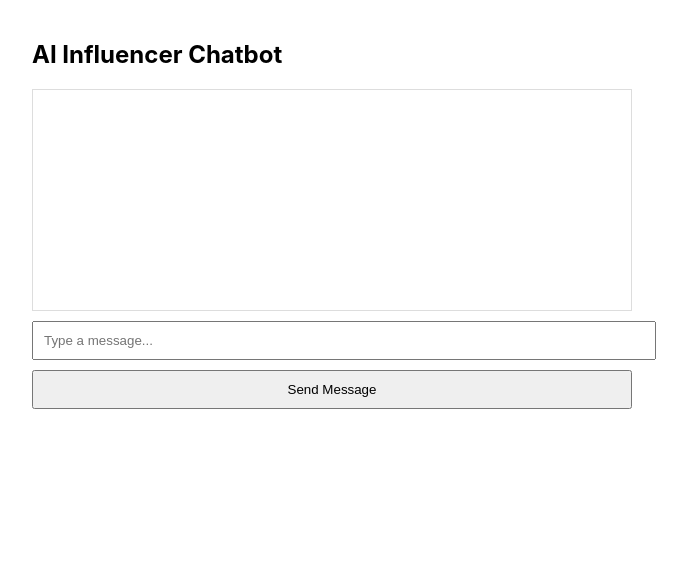
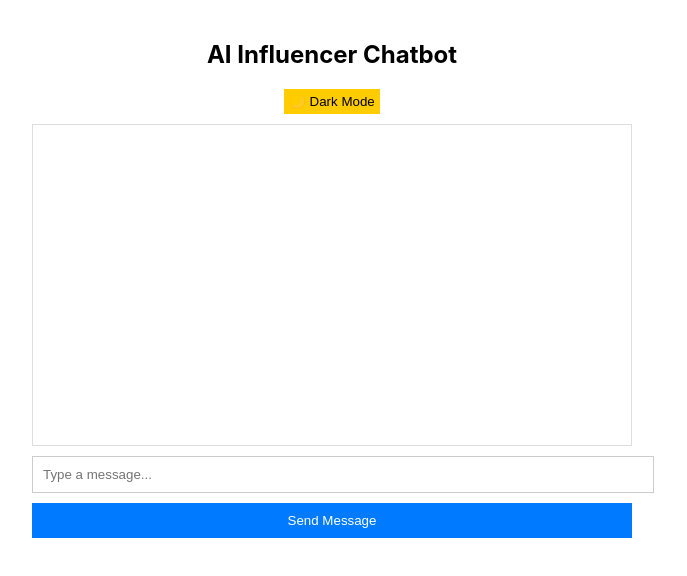
Before and after one commit to mainbitch95/ai-influencer-chatbot, a React (Create React App) app in the folder ai-influencer-ui/: page / in a window 1280 px wide. Shown: the top 576 px of the page, without its empty margins (308-995 px from the left). Built offline with nearby package versions, Linux system fonts and the light colour scheme.

Commit message:
UI Update: Chat bubbles, dark mode, typing indicator

```diff
--- a/ai-influencer-ui/src/App.js
+++ b/ai-influencer-ui/src/App.js
@@ -1,26 +1,41 @@
-import React, { useState } from "react";
+import React, { useState, useEffect, useRef } from "react";
+import ReactGA from "react-ga";
 import axios from "axios";
+
+// ✅ Google Analytics Setup
+const TRACKING_ID = "G-GCEKZZL7Y3";
+ReactGA.initialize(TRACKING_ID);
+ReactGA.pageview(window.location.pathname);
 
 function App() {
   const [message, setMessage] = useState(""); // User input
-  const [messages, setMessages] = useState([]); // Stores conversation history
-  const [loading, setLoading] = useState(false); // Loading state
+  const [messages, setMessages] = useState([]); // Chat history
+  const [loading, setLoading] = useState(false); // Typing indicator
+  const [darkMode, setDarkMode] = useState(false); // Dark mode toggle
+  const chatEndRef = useRef(null); // Scroll to bottom
+
+  useEffect(() => {
+    // Scroll to the latest message when messages update
+    chatEndRef.current?.scrollIntoView({ behavior: "smooth" });
+  }, [messages]);
+
+  const toggleDarkMode = () => {
+    setDarkMode(!darkMode);
+  };
 
   const sendMessage = async () => {
     if (!message.trim()) return; // Prevent empty messages
     setLoading(true);
 
+    const userMessage = { text: message, sender: "User" };
+    setMessages((prevMessages) => [...prevMessages, userMessage]);
+
     try {
       const BACKEND_URL = process.env.REACT_APP_BACKEND_URL || "https://ai-influencer-chatbot.onrender.com";
       const res = await axios.post(`${BACKEND_URL}/chat`, { message });
 
-      setMessages((prevMessages) => [
-        ...prevMessages,
-        { text: message, sender: "User" },
-        { text: res.data.response, sender: "AI" }
-      ]);
-
-      setMessage(""); // Clear input field after sending
+      const aiMessage = { text: res.data.response, sender: "AI" };
+      setMessages((prevMessages) => [...prevMessages, aiMessage]);
     } catch (error) {
       console.error("Error sending message:", error);
       setMessages((prevMessages) => [
@@ -29,31 +44,50 @@ function App() {
       ]);
     } finally {
       setLoading(false);
+      setMessage(""); // Clear input field
     }
   };
 
   return (
-    <div style={{ maxWidth: "600px", margin: "auto", padding: "20px" }}>
+    <div className={`chat-container ${darkMode ? "dark" : ""}`} style={styles.container}>
       <h2>AI Influencer Chatbot</h2>
-      <div style={{ border: "1px solid #ddd", padding: "10px", minHeight: "200px", marginBottom: "10px" }}>
+      <button onClick={toggleDarkMode} style={styles.toggleButton}>
+        {darkMode ? "☀️ Light Mode" : "🌙 Dark Mode"}
+      </button>
+      <div style={styles.chatBox}>
         {messages.map((msg, index) => (
-          <div key={index} style={{ textAlign: msg.sender === "User" ? "right" : "left", margin: "5px 0" }}>
+          <div key={index} style={{ ...styles.message, ...(msg.sender === "User" ? styles.userMessage : styles.aiMessage) }}>
             <strong>{msg.sender}:</strong> {msg.text}
           </div>
         ))}
+        {loading && <div style={styles.typingIndicator}>AI is typing...</div>}
+        <div ref={chatEndRef} />
       </div>
       <input
         type="text"
         value={message}
         onChange={(e) => setMessage(e.target.value)}
         placeholder="Type a message..."
-        style={{ width: "100%", padding: "10px", marginBottom: "10px" }}
+        style={styles.input}
       />
-      <button onClick={sendMessage} disabled={loading} style={{ width: "100%", padding: "10px" }}>
+      <button onClick={sendMessage} disabled={loading} style={styles.sendButton}>
         {loading ? "Sending..." : "Send Message"}
       </button>
     </div>
   );
 }
 
+// ✅ CSS-in-JS for styling
+const styles = {
+  container: { maxWidth: "600px", margin: "auto", padding: "20px", textAlign: "center" },
+  chatBox: { border: "1px solid #ddd", padding: "10px", minHeight: "300px", marginBottom: "10px", overflowY: "auto" },
+  message: { padding: "8px", borderRadius: "8px", margin: "5px 0", maxWidth: "80%" },
+  userMessage: { backgroundColor: "#dcf8c6", alignSelf: "flex-end", textAlign: "right" },
+  aiMessage: { backgroundColor: "#f1f0f0", alignSelf: "flex-start", textAlign: "left" },
+  typingIndicator: { fontStyle: "italic", color: "#888" },
+  input: { width: "100%", padding: "10px", marginBottom: "10px", border: "1px solid #ccc" },
+  sendButton: { width: "100%", padding: "10px", backgroundColor: "#007bff", color: "white", border: "none", cursor: "pointer" },
+  toggleButton: { marginBottom: "10px", padding: "5px", backgroundColor: "#ffcc00", border: "none", cursor: "pointer" }
+};
+
 export default App;
--- a/package.json
+++ b/package.json
@@ -13,6 +13,7 @@
     "cors": "^2.8.5",
     "dotenv": "^16.4.7",
     "express": "^4.21.2",
-    "openai": "^4.85.2"
+    "openai": "^4.85.2",
+    "react-ga": "^3.3.1"
   }
 }
```
Also changed, not shown: 1 other file (tests, documents, lock files or other folders).
